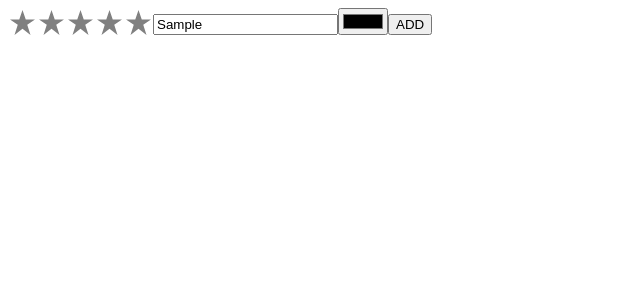
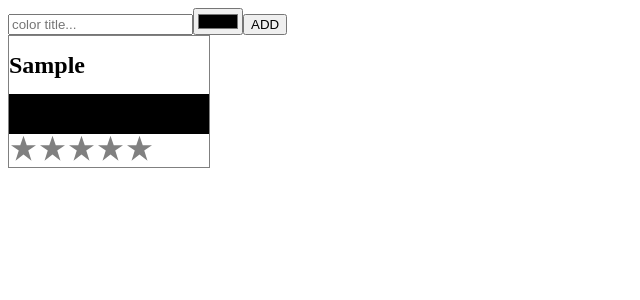
Before and after one commit to sevgeniy/colors, a React (Create React App) app: page / in a window 1280 px wide. Both pictures are taken after typing "Sample" into the empty fields and a click on the button "ADD". Shown: the top 300 px of the page, without its empty margins (0-640 px from the left). Built offline with nearby package versions, Linux system fonts and the light colour scheme.

Commit message:
Added Color and ColorList components

```diff
--- a/package.json
+++ b/package.json
@@ -10,10 +10,12 @@
     "@types/node": "^12.12.41",
     "@types/react": "^16.9.35",
     "@types/react-dom": "^16.9.8",
+    "@types/uuid": "^8.0.0",
     "react": "^16.13.1",
     "react-dom": "^16.13.1",
     "react-scripts": "3.4.1",
-    "typescript": "^3.7.5"
+    "typescript": "^3.7.5",
+    "uuid": "^8.0.0"
   },
   "scripts": {
     "start": "react-scripts start",
--- a/src/AddColorForm.tsx
+++ b/src/AddColorForm.tsx
@@ -3,11 +3,10 @@
     SyntheticEvent,
     FunctionComponent,
     useRef,
-    MutableRefObject,
 } from 'react';
 
 interface IAddColorFormProps {
-    onNewColor: (title: string | undefined, color: string | undefined) => void;
+    onNewColor: (title: string, color: string) => void;
 }
 
 const AddColorForm: FunctionComponent<IAddColorFormProps> = ({
@@ -17,11 +16,16 @@
         e: SyntheticEvent<HTMLFormElement>
     ) => {
         e.preventDefault();
-        onNewColor(title.current?.value, color.current?.value);
+
+        if (!title.current || !value.current) return;
+
+        onNewColor(title.current.value, value.current.value);
+        title.current.value = '';
+        value.current.value = '';
     };
 
-    const title: MutableRefObject<HTMLInputElement | null> = useRef(null);
-    const color: MutableRefObject<HTMLInputElement | null> = useRef(null);
+    const title = useRef<HTMLInputElement>(null);
+    const value = useRef<HTMLInputElement>(null);
 
     return (
         <form onSubmit={handleSubmit}>
@@ -31,7 +35,7 @@
                 placeholder="color title..."
                 required
             />
-            <input ref={color} type="color" required />
+            <input ref={value} type="color" required />
             <button type="submit">ADD</button>
         </form>
     );
--- a/src/App.tsx
+++ b/src/App.tsx
@@ -1,20 +1,19 @@
-import React from 'react';
+import React, { useState } from 'react';
 import AddColorForm from './AddColorForm';
-import StarRating from './StarRating';
+import Color from './models/Color';
+import ColorList from './ColorList';
 
 function App() {
-    const onNewColor = (
-        title: string | undefined,
-        color: string | undefined
-    ): void => {
-        console.log(`title: ${title}.`);
-        console.log(`color: ${color}.`);
+    const [colors, setColors] = useState<Array<Color>>([]);
+
+    const addColorHandler = (title: string, value: string): void => {
+        setColors([...colors, new Color(title, value)]);
     };
 
     return (
         <div>
-            <StarRating />
-            <AddColorForm onNewColor={onNewColor} />
+            <AddColorForm onNewColor={addColorHandler} />
+            <ColorList colors={colors} />
         </div>
     );
 }
--- /dev/null
+++ b/src/Color.tsx
@@ -0,0 +1,30 @@
+import React, { FunctionComponent } from 'react';
+import StarRating from './StarRating';
+import './color.css';
+
+interface IColorProps {
+    title: string;
+    value: string;
+    rating: number;
+}
+
+const Color: FunctionComponent<IColorProps> = ({
+    title,
+    value,
+    rating,
+}): JSX.Element => {
+    return (
+        <div className="color">
+            <h2 className="color__title">{title}</h2>
+            <div
+                className="color__value"
+                style={{ backgroundColor: value }}
+            ></div>
+            <div className="color__rating">
+                <StarRating starsSelected={rating} />
+            </div>
+        </div>
+    );
+};
+
+export default Color;
--- /dev/null
+++ b/src/ColorList.tsx
@@ -0,0 +1,24 @@
+import React, { FunctionComponent } from 'react';
+import Color from './Color';
+import ColorModel from './models/Color';
+
+interface IColorListProps {
+    colors: ColorModel[];
+}
+
+const ColorList: FunctionComponent<IColorListProps> = ({ colors }) => {
+    return (
+        <div>
+            {colors.map((color) => (
+                <Color
+                    key={color.Id}
+                    title={color.Title}
+                    value={color.Value}
+                    rating={color.Rating}
+                />
+            ))}
+        </div>
+    );
+};
+
+export default ColorList;
--- /dev/null
+++ b/src/color.css
@@ -0,0 +1,14 @@
+.color {
+    width: 200px;
+    font-family: Roboto sans-serif;
+    font-size: 16px;
+    line-height: 18px;
+    border: 1px solid grey;
+}
+
+.color__title {
+}
+
+.color__value {
+    height: 40px;
+}
--- a/src/index.css
+++ b/src/index.css
@@ -1,9 +1,18 @@
+body {
+    box-sizing: border-box;
+}
+
+div {
+    margin: 0;
+    padding: 0;
+}
+
 .star {
+    display: inline-block;
     cursor: pointer;
     height: 25px;
     width: 25px;
     margin: 2px;
-    float: left;
     background-color: grey;
     clip-path: polygon(
         50% 0%,
--- /dev/null
+++ b/src/models/Color.ts
@@ -0,0 +1,33 @@
+import { v4 as uuidv4 } from 'uuid';
+
+class Color {
+    private id: string;
+    private title: string;
+    private value: string;
+    private rating: number = 0;
+
+    constructor(title: string, value: string, rating?: number) {
+        this.id = uuidv4();
+        this.title = title;
+        this.value = value;
+        if (rating !== undefined) this.rating = rating;
+    }
+
+    get Id(): string {
+        return this.id;
+    }
+
+    get Title(): string {
+        return this.title;
+    }
+
+    get Value(): string {
+        return this.value;
+    }
+
+    get Rating(): number {
+        return this.rating;
+    }
+}
+
+export default Color;
```
Also changed, not shown: 1 other file (tests, documents, lock files or other folders).
